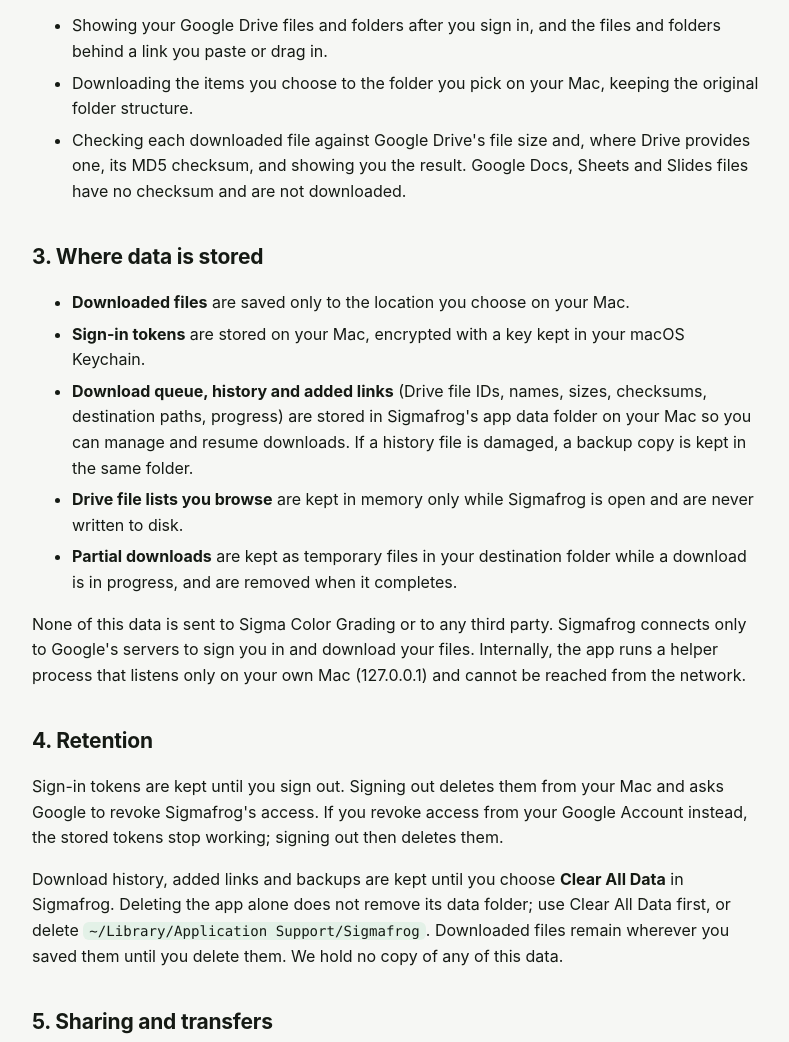
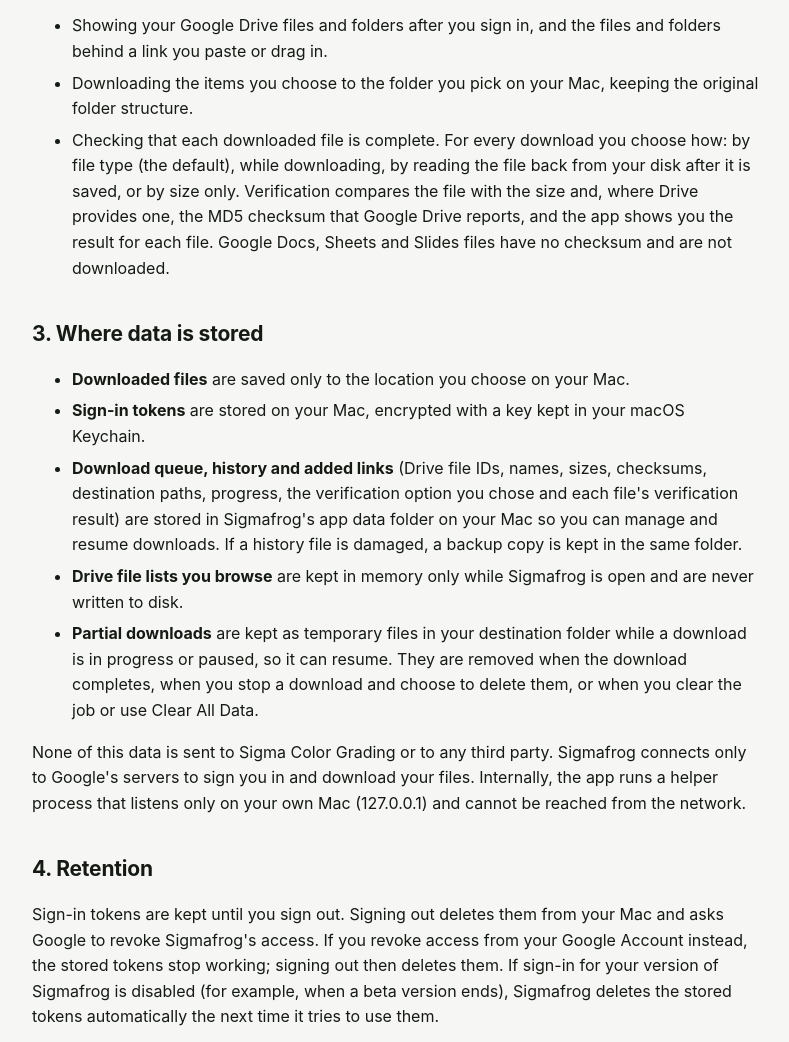
Before and after one commit to a241980241980-ops/sigmafrog-site, a plain HTML site: page privacy.html in a window 1280 px wide. Shown: the part 703-1745 px from the top of the page, without its empty margins (244-1033 px from the left). Drawn offline with Linux system fonts and the light colour scheme.

Commit message:
Update privacy policy for download verification options and stop behavior
Co-Authored-By: Claude Opus 5.5 <noreply@anthropic.com>
Claude-Session: https://claude.ai/code/session_01Fk8hm2bv7wZqRiq5GYHBLu

```diff
--- a/privacy.html
+++ b/privacy.html
@@ -14,7 +14,7 @@
 
 <main class="prose">
 <h1>Privacy Policy</h1>
-<p class="meta">Effective date: November 19, 2026 · Publisher: Sigma Color Grading</p>
+<p class="meta">Effective date: November 24, 2026 · Publisher: Sigma Color Grading</p>
 
 <p class="lead">Sigmafrog is a macOS app that downloads Google Drive files and folders you choose to your Mac. It runs entirely on your computer. Sigma Color Grading does not operate any server that receives your Google data, and we never see your files.</p>
 
@@ -30,21 +30,21 @@
 <ul>
   <li>Showing your Google Drive files and folders after you sign in, and the files and folders behind a link you paste or drag in.</li>
   <li>Downloading the items you choose to the folder you pick on your Mac, keeping the original folder structure.</li>
-  <li>Checking each downloaded file against Google Drive's file size and, where Drive provides one, its MD5 checksum, and showing you the result. Google Docs, Sheets and Slides files have no checksum and are not downloaded.</li>
+  <li>Checking that each downloaded file is complete. For every download you choose how: by file type (the default), while downloading, by reading the file back from your disk after it is saved, or by size only. Verification compares the file with the size and, where Drive provides one, the MD5 checksum that Google Drive reports, and the app shows you the result for each file. Google Docs, Sheets and Slides files have no checksum and are not downloaded.</li>
 </ul>
 
 <h2>3. Where data is stored</h2>
 <ul>
   <li><strong>Downloaded files</strong> are saved only to the location you choose on your Mac.</li>
   <li><strong>Sign-in tokens</strong> are stored on your Mac, encrypted with a key kept in your macOS Keychain.</li>
-  <li><strong>Download queue, history and added links</strong> (Drive file IDs, names, sizes, checksums, destination paths, progress) are stored in Sigmafrog's app data folder on your Mac so you can manage and resume downloads. If a history file is damaged, a backup copy is kept in the same folder.</li>
+  <li><strong>Download queue, history and added links</strong> (Drive file IDs, names, sizes, checksums, destination paths, progress, the verification option you chose and each file's verification result) are stored in Sigmafrog's app data folder on your Mac so you can manage and resume downloads. If a history file is damaged, a backup copy is kept in the same folder.</li>
   <li><strong>Drive file lists you browse</strong> are kept in memory only while Sigmafrog is open and are never written to disk.</li>
-  <li><strong>Partial downloads</strong> are kept as temporary files in your destination folder while a download is in progress, and are removed when it completes.</li>
+  <li><strong>Partial downloads</strong> are kept as temporary files in your destination folder while a download is in progress or paused, so it can resume. They are removed when the download completes, when you stop a download and choose to delete them, or when you clear the job or use Clear All Data.</li>
 </ul>
 <p>None of this data is sent to Sigma Color Grading or to any third party. Sigmafrog connects only to Google's servers to sign you in and download your files. Internally, the app runs a helper process that listens only on your own Mac (127.0.0.1) and cannot be reached from the network.</p>
 
 <h2>4. Retention</h2>
-<p>Sign-in tokens are kept until you sign out. Signing out deletes them from your Mac and asks Google to revoke Sigmafrog's access. If you revoke access from your Google Account instead, the stored tokens stop working; signing out then deletes them.</p>
+<p>Sign-in tokens are kept until you sign out. Signing out deletes them from your Mac and asks Google to revoke Sigmafrog's access. If you revoke access from your Google Account instead, the stored tokens stop working; signing out then deletes them. If sign-in for your version of Sigmafrog is disabled (for example, when a beta version ends), Sigmafrog deletes the stored tokens automatically the next time it tries to use them.</p>
 <p>Download history, added links and backups are kept until you choose <strong>Clear All Data</strong> in Sigmafrog. Deleting the app alone does not remove its data folder; use Clear All Data first, or delete <code>~/Library/Application Support/Sigmafrog</code>. Downloaded files remain wherever you saved them until you delete them. We hold no copy of any of this data.</p>
 
 <h2>5. Sharing and transfers</h2>
```
